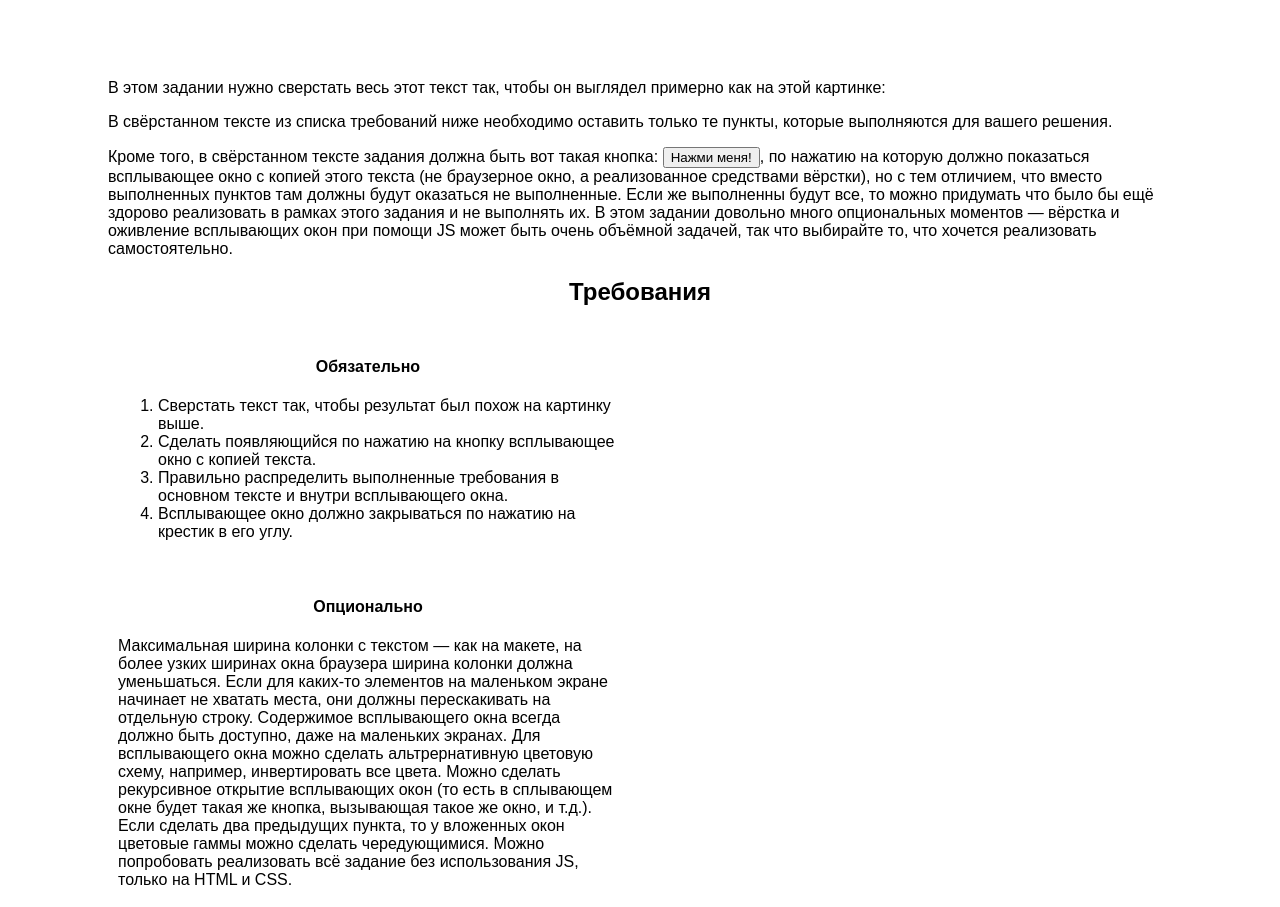
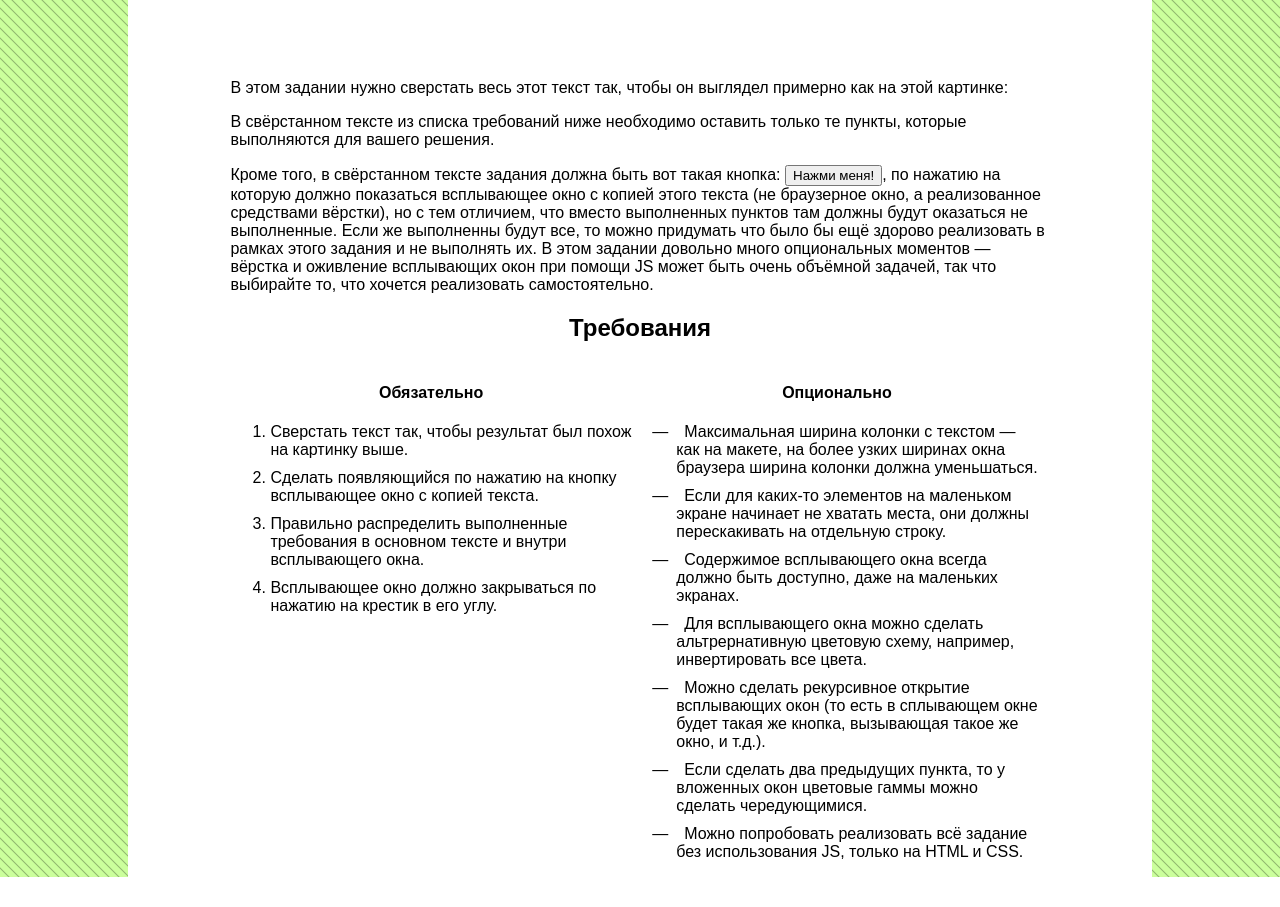
Before and after one commit to hse2016/part-1-task-4, a plain HTML site: page index.html in a window 1280 px wide. Shown: the part 79-986 px from the top of the page. After the commit the page ends 956 px from the top, so only its background shows below. Drawn offline with Linux system fonts and the light colour scheme.

```diff
--- a/index.html
+++ b/index.html
@@ -6,6 +6,7 @@
   <title>Тест</title>
  </head>
  <body>
+  <div class="content">
   <header>
     <h1>Домашняя работа №4: вёрстка</h1>
   </header>
@@ -32,15 +33,18 @@
 		</div>
 		<div class="column">
 			<h4>Опционально</h4>
-			Максимальная ширина колонки с текстом — как на макете, на более узких ширинах окна браузера ширина колонки должна уменьшаться.
-			Если для каких-то элементов на маленьком экране начинает не хватать места, они должны перескакивать на отдельную строку.
-			Содержимое всплывающего окна всегда должно быть доступно, даже на маленьких экранах.
-			Для всплывающего окна можно сделать альтрернативную цветовую схему, например, инвертировать все цвета.
-			Можно сделать рекурсивное открытие всплывающих окон (то есть в сплывающем окне будет такая же кнопка, вызывающая такое же окно, и т.д.).
-			Если сделать два предыдущих пункта, то у вложенных окон цветовые гаммы можно сделать чередующимися.
-			Можно попробовать реализовать всё задание без использования JS, только на HTML и CSS.
+			<ul class="dashed">
+				<li>Максимальная ширина колонки с текстом — как на макете, на более узких ширинах окна браузера ширина колонки должна уменьшаться.</li>
+				<li>Если для каких-то элементов на маленьком экране начинает не хватать места, они должны перескакивать на отдельную строку.</li>
+				<li>Содержимое всплывающего окна всегда должно быть доступно, даже на маленьких экранах.</li>
+				<li>Для всплывающего окна можно сделать альтрернативную цветовую схему, например, инвертировать все цвета.</li>
+				<li>Можно сделать рекурсивное открытие всплывающих окон (то есть в сплывающем окне будет такая же кнопка, вызывающая такое же окно, и т.д.).</li>
+				<li>Если сделать два предыдущих пункта, то у вложенных окон цветовые гаммы можно сделать чередующимися.</li>
+				<li>Можно попробовать реализовать всё задание без использования JS, только на HTML и CSS.</li>
+			</ul>
 		</div>
 	</div>
   </article>
+  </div>
  </body>
 </html>
--- a/style.css
+++ b/style.css
@@ -10,15 +10,43 @@
 article {
 	text-align: left;
 	margin-top: 100px;
-	margin-right: 100px;
-	margin-left: 100px;
+	margin-right: 10%;
+	margin-left: 10%;
 }
 .columns-req {
 }
+
+ul > li {
+	margin-bottom: 10px;
+}
+
+ol > li {
+	margin-bottom: 10px;
+}
+
+ul.dashed {
+	list-style-type: none;
+}
+ul.dashed > li:before{
+	display: inline-block;
+    content: "—";
+    width: 2em;
+    margin-left: -1.5em;
+}
 .column {
 	vertical-align: top;
-    margin-right: 20px;
-    padding: 10px;
     display: inline-block;
-    width: 500px;
+    width: 49%;
 }
+
+body {
+	background-image: url('border.png');
+	margin : 0px;
+	height: 100%;
+}
+
+.content {
+	margin-right : 10%;
+	margin-left: 10%;
+	background-color: #FFFFFF;
+}
```
Also changed, not shown: border.png (added).
